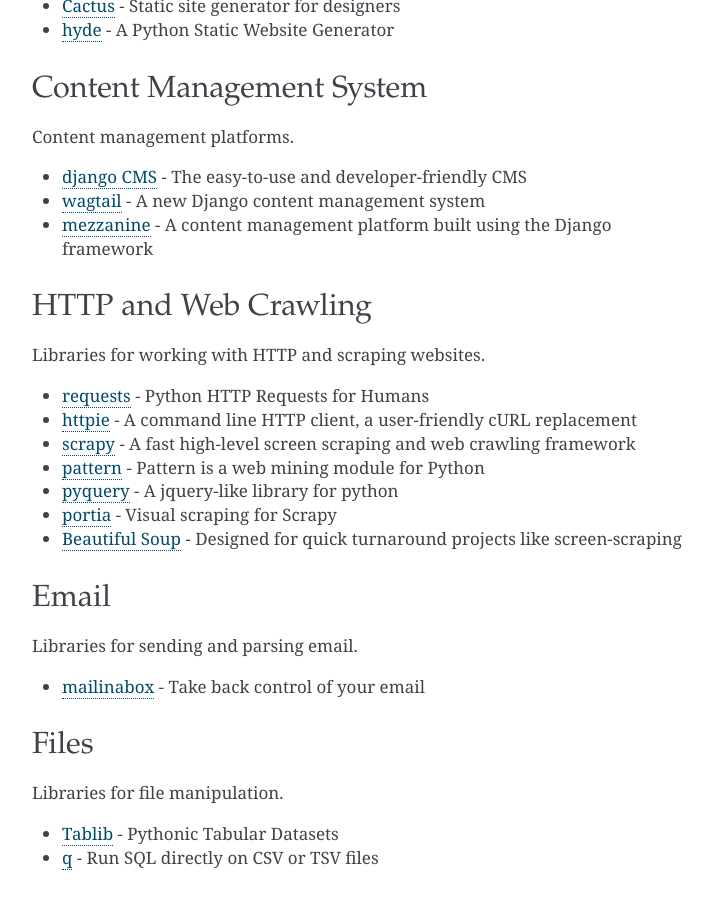
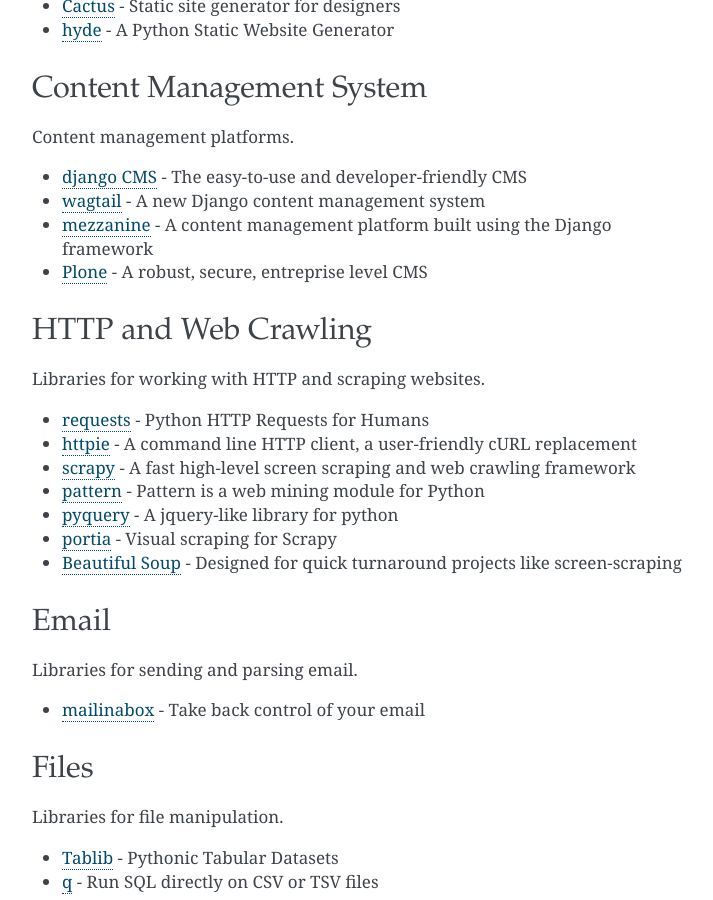
Before and after one commit to fengsp/easy-python, a Sphinx documentation site: the page built from docs/libraries.rst, in a window 1280 px wide and 900 px high, scrolled down 1616 px. Shown: the whole window, without its empty margins (388-1101 px from the left). Built offline with Sphinx 7.4.7, drawn with Linux system fonts in a browser that asks for light colours.

Commit message:
add plone to CMS list

```diff
--- a/docs/libraries.rst
+++ b/docs/libraries.rst
@@ -130,11 +130,13 @@
 - `django CMS`_ - The easy-to-use and developer-friendly CMS
 - `wagtail`_ - A new Django content management system
 - `mezzanine`_ - A content management platform built using the Django framework
+- `Plone`_ - A robust, secure, entreprise level CMS
 
 
 .. _django CMS: https://github.com/divio/django-cms
 .. _wagtail: http://wagtail.io/
 .. _mezzanine: http://mezzanine.jupo.org/
+.. _Plone: http://plone.org
 
 
 HTTP and Web Crawling
```
